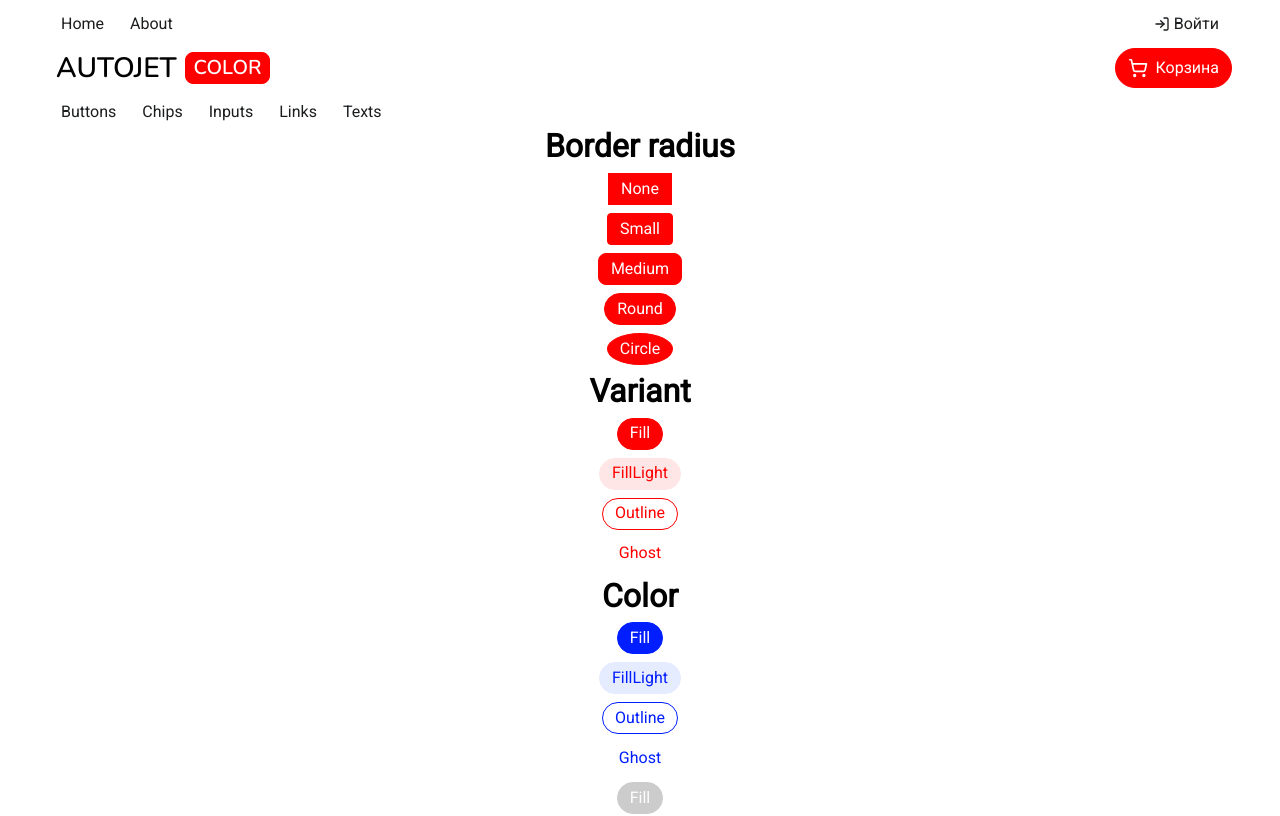
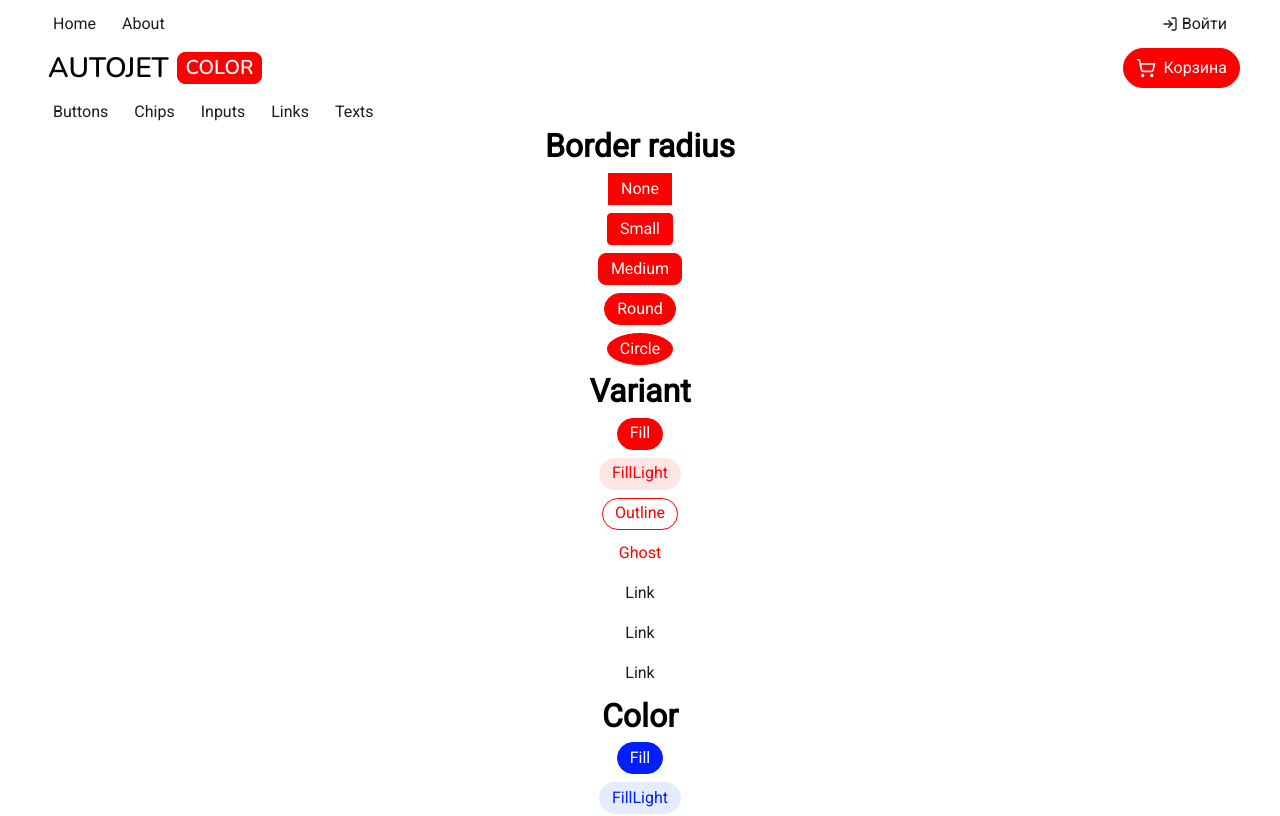
Before and after one commit to qb-wht/autojet, a Next.js app: page /links in a window 1280 px wide. Shown: the top 816 px of the page. Built offline with nearby package versions, Linux system fonts and the light colour scheme.

Commit message:
Feat: Add styles for link

```diff
--- a/src/0_shared/components/link/ui/Link.module.css
+++ b/src/0_shared/components/link/ui/Link.module.css
@@ -207,3 +207,45 @@
     background-color: var(--color-secondary-light-8);
   }
 }
+
+.variant-link.color-default {
+  background-color: var(--color-background-0);
+  color: var(--color-text);
+  border: 1px solid var(--color-background-0);
+
+  &:hover {
+    color: var(--color-text);
+  }
+
+  &:active {
+    background-color: var(--color-text-8);
+  }
+}
+
+.variant-link.color-primary {
+  background-color: var(--color-background-0);
+  color: var(--color-text);
+  border: 1px solid var(--color-background-0);
+
+  &:hover {
+    color: var(--color-primary);
+  }
+
+  &:active {
+    background-color: var(--color-primary-light-9);
+  }
+}
+
+.variant-link.color-secondary {
+  background-color: var(--color-background-0);
+  color: var(--color-text);
+  border: 1px solid var(--color-background-0);
+
+  &:hover {
+    color: var(--color-secondary);
+  }
+
+  &:active {
+    background-color: var(--color-secondary-light-9);
+  }
+}
--- a/src/0_shared/components/link/ui/Link.tsx
+++ b/src/0_shared/components/link/ui/Link.tsx
@@ -4,7 +4,8 @@ import { cn } from '@/0_shared/utils';
 import { DesignSystem, Variant } from '@/0_shared/types';
 import s from './Link.module.css';
 
-export type LinkProps = { variant?: Variant; isUnderline?: boolean } & ComponentProps<typeof NextLink> & DesignSystem;
+export type LinkProps = { variant?: Variant | 'link'; isUnderline?: boolean } & ComponentProps<typeof NextLink> &
+  DesignSystem;
 
 export const Link = (props: LinkProps) => {
   const {
--- a/src/0_shared/styles/shared.css
+++ b/src/0_shared/styles/shared.css
@@ -4,6 +4,10 @@
   align-items: center;
   width: 100%;
   min-height: calc(100% - var(--height-header));
+}
+
+.min-height-100 {
+  min-height: 100%;
 }
 
 /* * Стили для Gap */
--- a/src/3_widgets/header/ui/Header.tsx
+++ b/src/3_widgets/header/ui/Header.tsx
@@ -9,15 +9,19 @@ export const Header = () => {
   return (
     <div className="center">
       <div className="width">
-        <div className="column gap-2 pt-2 pr-2 pl-2">
+        <div className="column gap-2">
           <div className="row">
             <div className="row">
-              <Link href={'/'}>Home</Link>
-              <Link href={'./about'}>About</Link>
+              <Link variant="link" color="primary" href={'/'}>
+                Home
+              </Link>
+              <Link variant="link" color="primary" href={'./about'}>
+                About
+              </Link>
             </div>
 
             <div className="row width-auto">
-              <Link href={'./'} gap="1">
+              <Link variant="link" color="primary" href={'./'} gap="1">
                 <LogIn size={16} />
                 Войти
               </Link>
@@ -40,11 +44,21 @@ export const Header = () => {
           </div>
 
           <div className="row">
-            <Link href={'/buttons'}>Buttons</Link>
-            <Link href={'./chips'}>Chips</Link>
-            <Link href={'./inputs'}>Inputs</Link>
-            <Link href={'./links'}>Links</Link>
-            <Link href={'./texts'}>Texts</Link>
+            <Link variant="link" color="primary" href={'/buttons'}>
+              Buttons
+            </Link>
+            <Link variant="link" color="primary" href={'./chips'}>
+              Chips
+            </Link>
+            <Link variant="link" color="primary" href={'./inputs'}>
+              Inputs
+            </Link>
+            <Link variant="link" color="primary" href={'./links'}>
+              Links
+            </Link>
+            <Link variant="link" color="primary" href={'./texts'}>
+              Texts
+            </Link>
           </div>
         </div>
       </div>
--- a/src/app/layout.tsx
+++ b/src/app/layout.tsx
@@ -12,9 +12,11 @@ const RootLayout = ({ children }: { children: React.ReactNode }) => {
   return (
     <html lang="ru">
       <body className={roboto.className}>
-        <Header />
+        <div className="pt-2 pl-2 pr-2 min-height-100">
+          <Header />
 
-        {children}
+          {children}
+        </div>
 
         <Footer />
       </body>
--- a/src/app/links/page.tsx
+++ b/src/app/links/page.tsx
@@ -41,6 +41,18 @@ export const Links = () => {
 
       <Link href="./links" color="primary" variant="ghost" borderRadius="round">
         Ghost
+      </Link>
+
+      <Link href="./links" color="primary" variant="link" borderRadius="round">
+        Link
+      </Link>
+
+      <Link href="./links" color="secondary" variant="link" borderRadius="round">
+        Link
+      </Link>
+
+      <Link href="./links" color="default" variant="link" borderRadius="round">
+        Link
       </Link>
 
       <h1>Color</h1>
```
